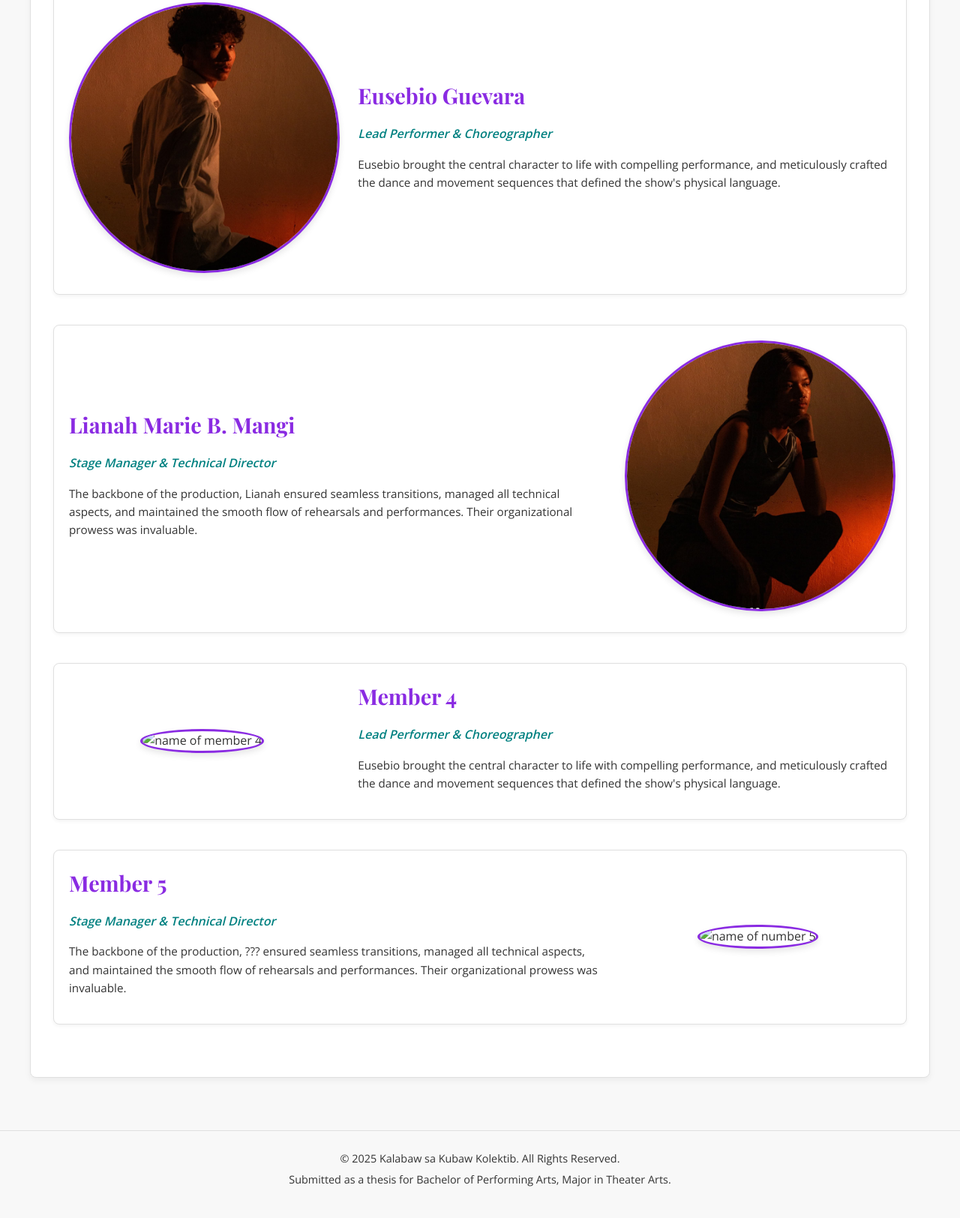
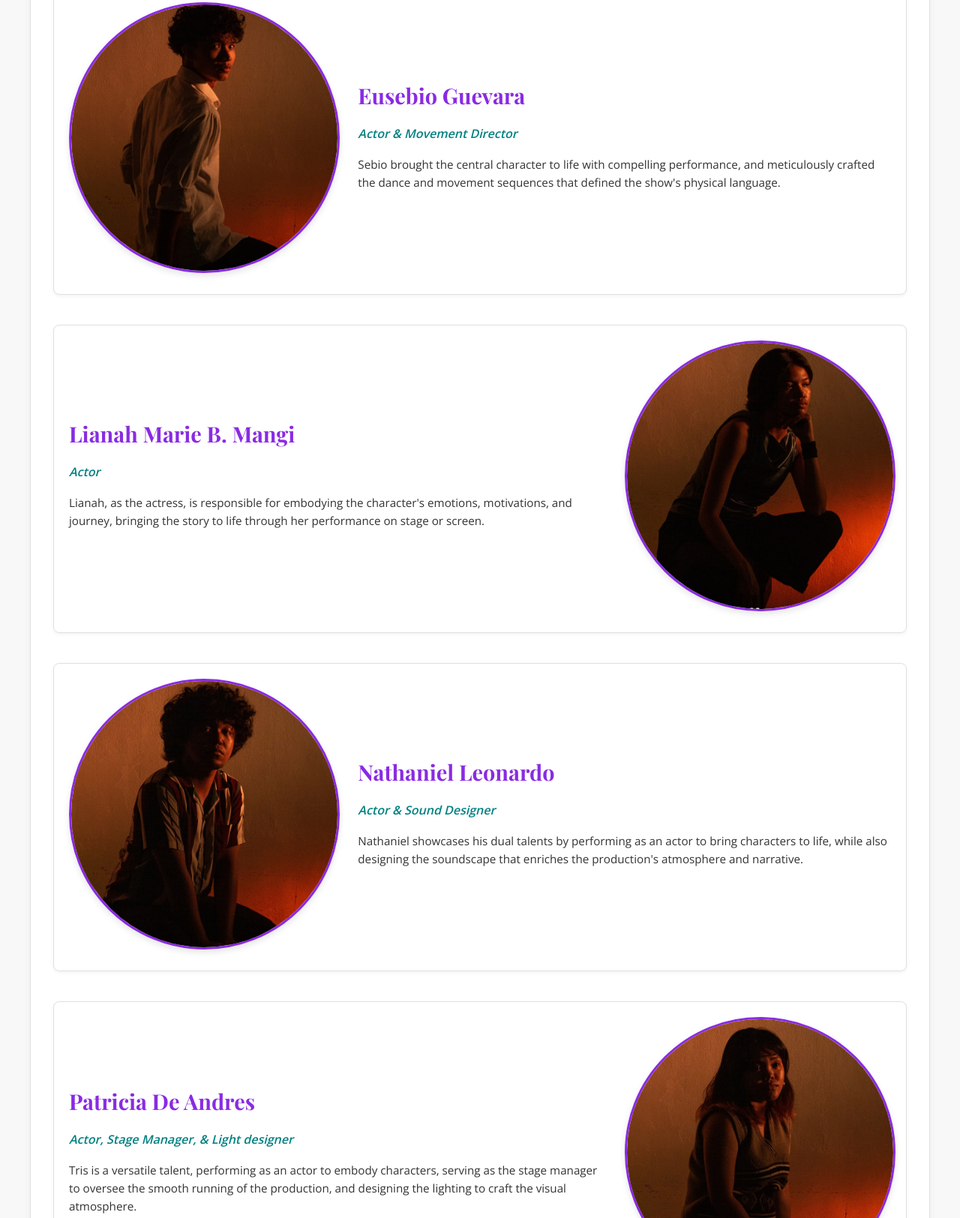
Before and after one commit to kalabawsakubaw/kolektib-thesis, a plain HTML site: page pages/about-collective.html in a window 1280 px wide. Shown: the part 1550-3174 px from the top of the page at 75% size. Drawn offline with nearby package versions, Linux system fonts and the light colour scheme.

Commit message:
Version 4

```diff
--- a/pages/about-collective.html
+++ b/pages/about-collective.html
@@ -72,8 +72,8 @@
                     <div class="member-profile">
                         <div class="member-text">
                             <h3>Ymmanuel Puno</h3>
-                            <p class="member-role">Overall Director & Concept Developer</p>
-                            <p class="member-description">Lianah spearheaded the artistic direction and conceptualization of the entire production, ensuring a cohesive and impactful narrative. Her vision guided the Kolektib from ideation to the final curtain call.</p>
+                            <p class="member-role">Overall Director</p>
+                            <p class="member-description">Ymman spearheaded the artistic direction ensuring a cohesive and impactful narrative. His vision guided the Kolektib from ideation to the final curtain call.</p>
                         </div>
                         <div class="member-image">
                             <img src="../images/member-ymmanuel.jpg" alt="Ymmanuel">
@@ -83,19 +83,19 @@
                     <div class="member-profile">
                         <div class="member-text">
                             <h3>Eusebio Guevara</h3>
-                            <p class="member-role">Lead Performer & Choreographer</p>
-                            <p class="member-description">Eusebio brought the central character to life with compelling performance, and meticulously crafted the dance and movement sequences that defined the show's physical language.</p>
+                            <p class="member-role">Actor & Movement Director</p>
+                            <p class="member-description">Sebio brought the central character to life with compelling performance, and meticulously crafted the dance and movement sequences that defined the show's physical language.</p>
                         </div>
                         <div class="member-image">
-                            <img src="../images/member-eusebio.jpg" alt="Eusebio">
+                            <img src="../images/member-eusebio.jpg" alt="Sebio">
                         </div>
                     </div>
 
                     <div class="member-profile">
                         <div class="member-text">
                             <h3>Lianah Marie B. Mangi</h3>
-                            <p class="member-role">Stage Manager & Technical Director</p>
-                            <p class="member-description">The backbone of the production, Lianah ensured seamless transitions, managed all technical aspects, and maintained the smooth flow of rehearsals and performances. Their organizational prowess was invaluable.</p>
+                            <p class="member-role">Actor</p>
+                            <p class="member-description">Lianah, as the actress, is responsible for embodying the character's emotions, motivations, and journey, bringing the story to life through her performance on stage or screen.</p>
                         </div>
                         <div class="member-image">
                             <img src="../images/member-lianah.jpg" alt="Lianah Marie">
@@ -104,23 +104,35 @@
 
 					<div class="member-profile">
                         <div class="member-text">
-                            <h3>Member 4</h3>
-                            <p class="member-role">Lead Performer & Choreographer</p>
-                            <p class="member-description">Eusebio brought the central character to life with compelling performance, and meticulously crafted the dance and movement sequences that defined the show's physical language.</p>
+                            <h3>Nathaniel Leonardo</h3>
+                            <p class="member-role">Actor & Sound Designer</p>
+                            <p class="member-description">Nathaniel showcases his dual talents by performing as an actor to bring characters to life, while also designing the soundscape that enriches the production's atmosphere and narrative.</p>
                         </div>
                         <div class="member-image">
-                            <img src="../images/member-member 4.jpg" alt="name of member 4">
+                            <img src="../images/member-nathaniel.jpg" alt="Nathaniel">
                         </div>
                     </div>
 
                     <div class="member-profile">
                         <div class="member-text">
-                            <h3>Member 5</h3>
-                            <p class="member-role">Stage Manager & Technical Director</p>
-                            <p class="member-description">The backbone of the production, ??? ensured seamless transitions, managed all technical aspects, and maintained the smooth flow of rehearsals and performances. Their organizational prowess was invaluable.</p>
+                            <h3>Patricia De Andres</h3>
+                            <p class="member-role">Actor, Stage Manager, & Light designer</p>
+                            <p class="member-description"> Tris is a versatile talent, performing as an actor to embody characters, serving as the stage manager to oversee the smooth running of the production, and designing the lighting to craft the visual atmosphere.</p>
                         </div>
                         <div class="member-image">
-                            <img src="../images/member-member 5.jpg" alt="name of number 5">
+                            <img src="../images/member-tris.jpg" alt="Tris">
+                        </div>
+                    </div>
+
+					<div class="member-profile">
+                        <div class="member-text">
+                            <h3>Jan Kimberly Paigones</h3>
+                            <p class="member-role">Actor & Set Designer</p>
+                            <p class="member-description">Kim demonstrates her artistic range by performing as an actress, embodying characters on stage, and simultaneously shaping the physical world of the production as the set designer.
+                                                          Kim takes on a dual role, performing as an actress to embody characters and also serving as the set designer, creating the physical world of the production.</p>
+                        </div>
+                        <div class="member-image">
+                            <img src="../images/member-kimberly.jpg" alt="Kimberly">
                         </div>
                     </div>
 
```
Also changed, not shown: index.html (+3 -2 lines), images/member-kimberly.jpg (added), images/member-nathaniel.jpg (added), images/member-tris.jpg (added).
